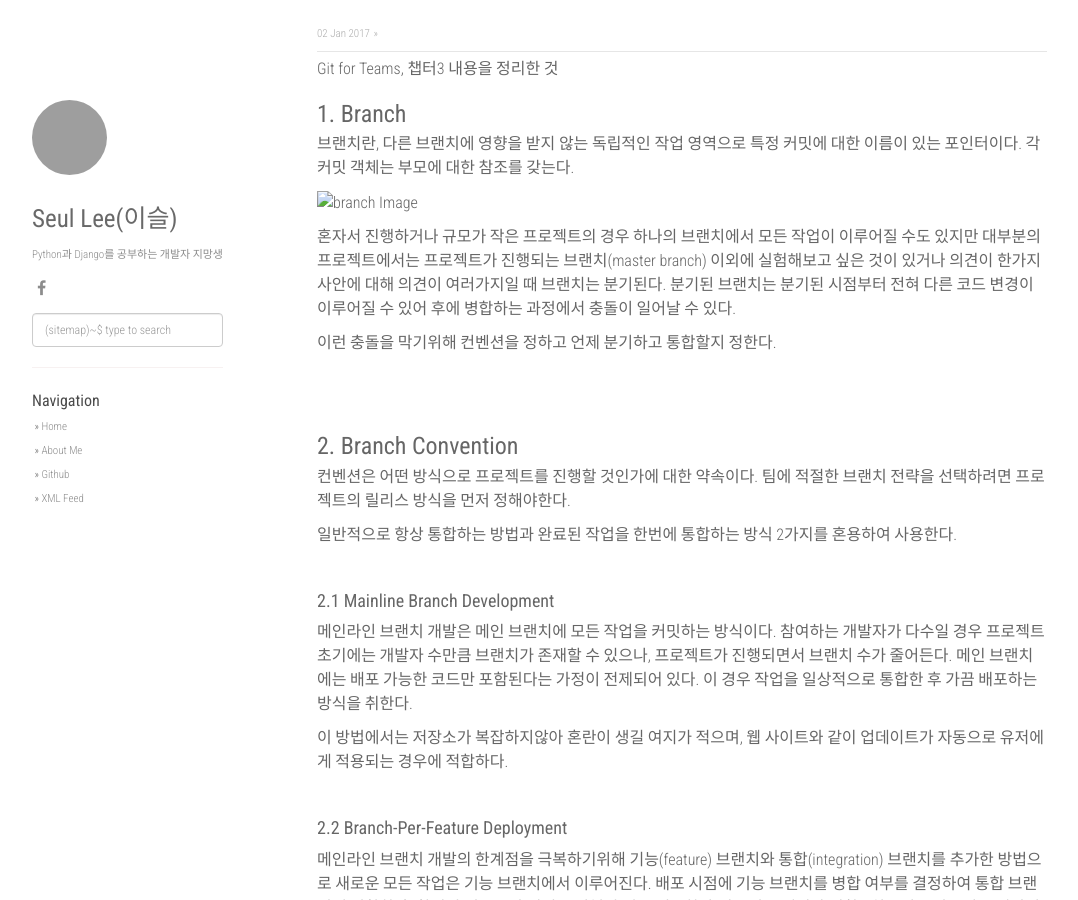
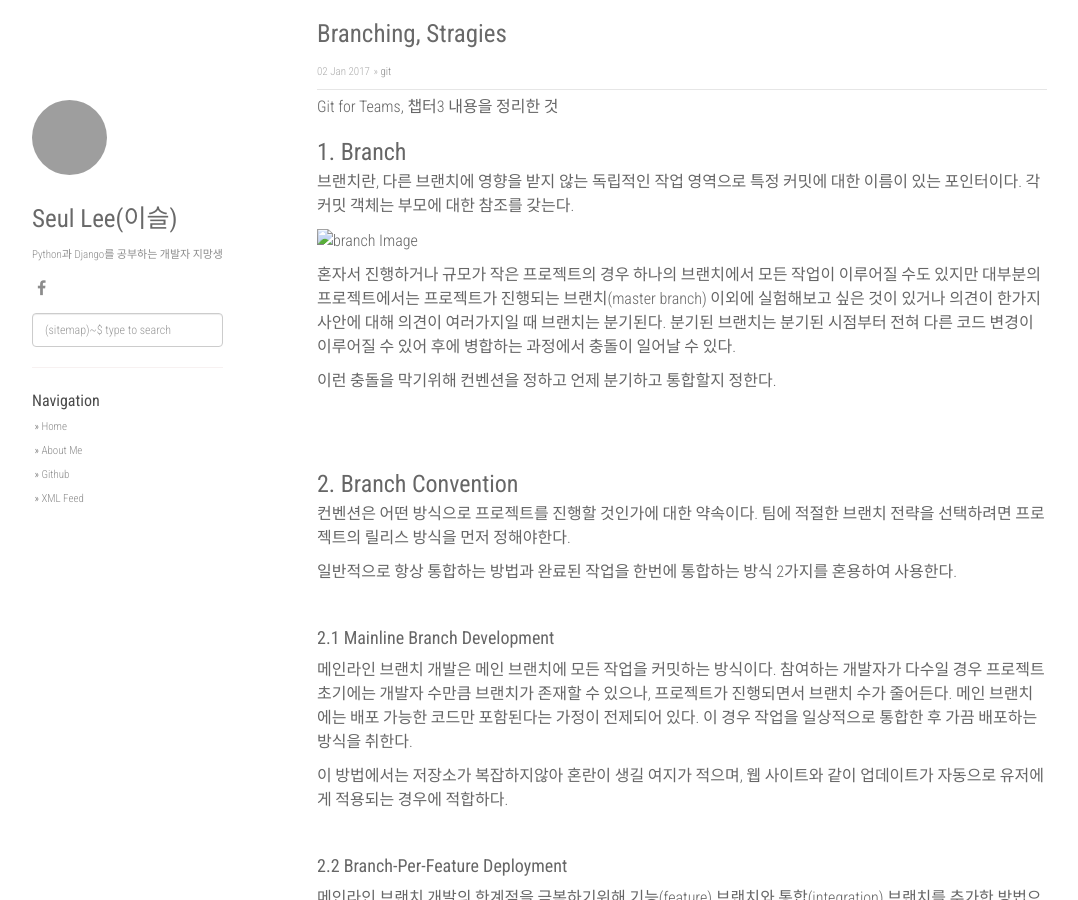
Before and after one commit to lee-seul/lee-seul.github.com, a Jekyll site: the page built from _posts/2017-01-02-git-for-teams-branching-strategies.markdown, in a window 1280 px wide and 900 px high. Shown: the whole window, without its empty margins (53-1131 px from the left). Built offline with Jekyll 4.4.1, drawn with Linux system fonts in a browser that asks for light colours; nearby versions of some CDN libraries; our own code applies the rules of GitHub Pages for plain Markdown files; comment, search, counter and statistics services are not loaded; grey boxes are pictures that could not be loaded.

```diff
--- a/_posts/2017-01-02-git-for-teams-branching-strategies.markdown
+++ b/_posts/2017-01-02-git-for-teams-branching-strategies.markdown
@@ -1,6 +1,6 @@
 ---
 layout: post
-title: "Branching, Stragies
+title: "Branching, Stragies"
 date: 2017-01-02 20:13:31 +0900
 categories: [git]
 ---
```
